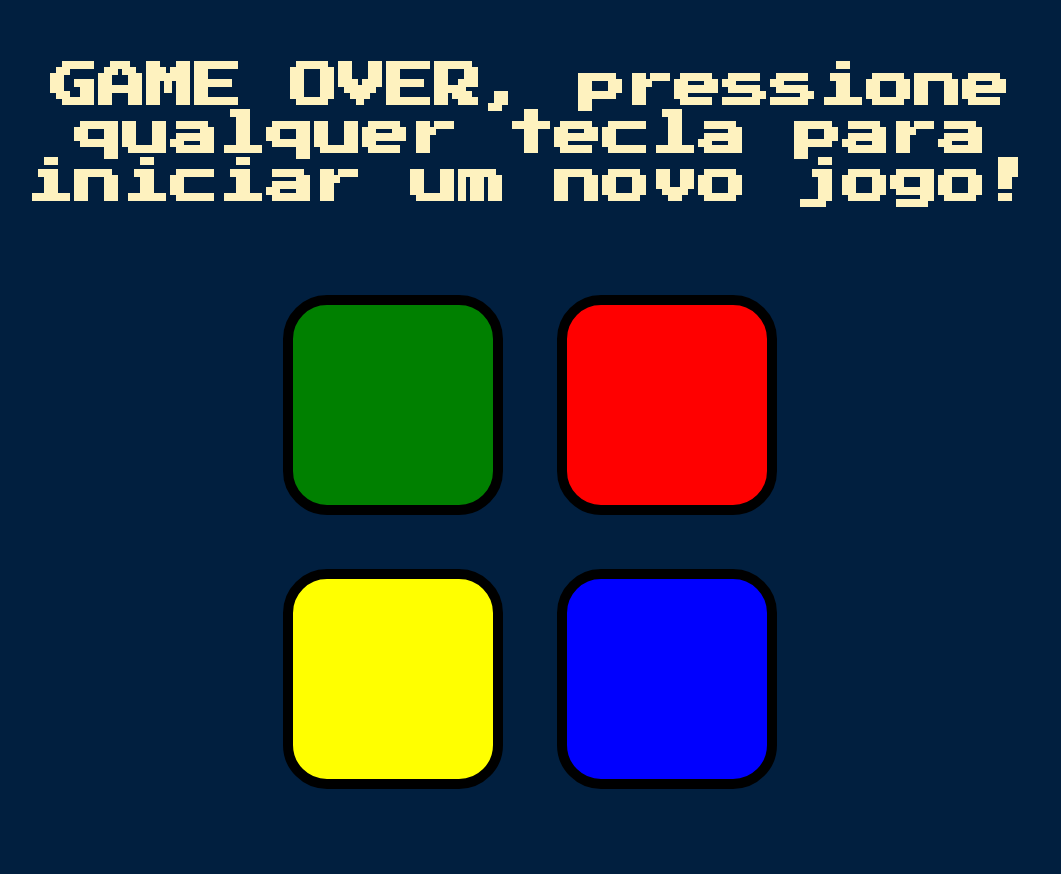
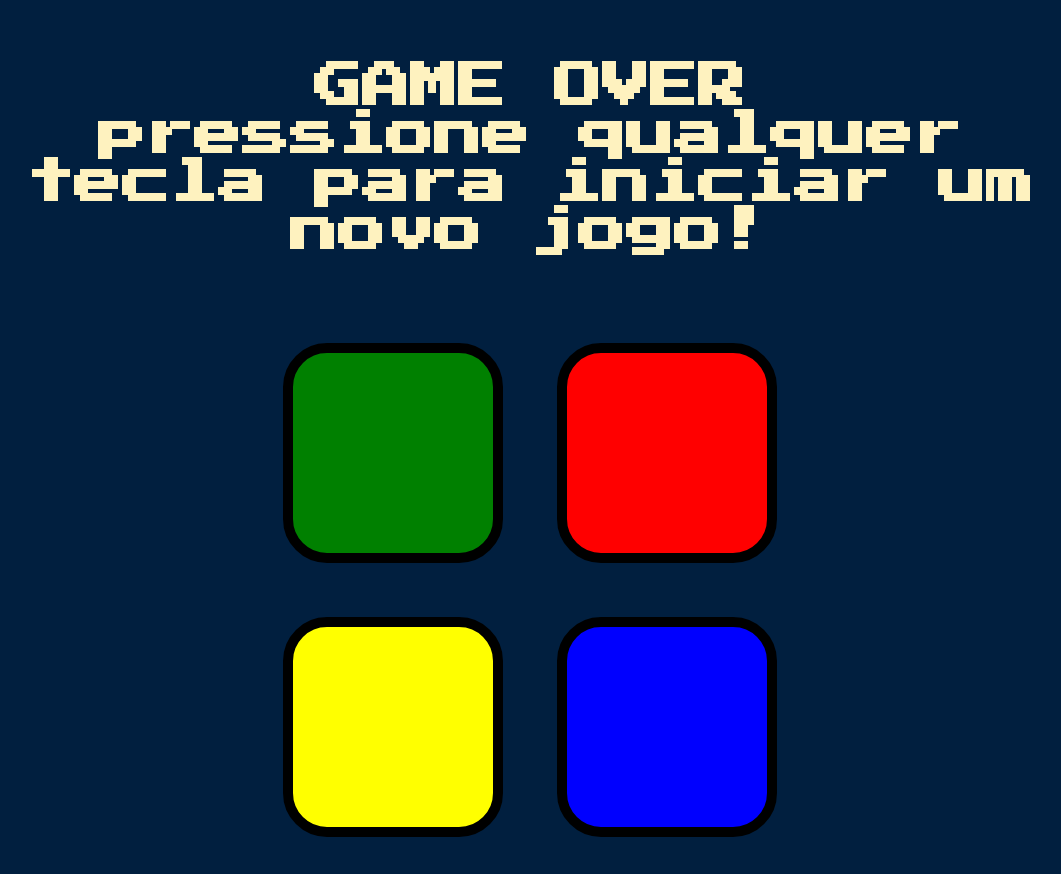
Before and after one commit to CaetanoRJ/Web-Development-Bootcamp, a plain HTML site: page 14_jquerry Simon Game/index.html in a window 1280 px wide. Both pictures are taken after a click on the element 503 px from the left and 405 px from the top of the page. Shown: the whole page, without its empty margins (110-1171 px from the left). Before the commit the page ends 826 px from the top, so only its background shows below. Drawn offline with nearby package versions, Linux system fonts and the light colour scheme.

Commit message:
revisando codigo final do simon game

```diff
--- a/14_jquerry Simon Game/game.js
+++ b/14_jquerry Simon Game/game.js
@@ -40,9 +40,6 @@ function nextSequence() {
     $("#" + randomChosenColour).fadeIn(100).fadeOut(100).fadeIn(100);
     playSound(randomChosenColour);
     userClickedPattern = []
-    /*   animatePress(randomChosenColour); */
-
-
 
 }
 
@@ -53,7 +50,7 @@ function checkAnswer(elementoDoArray) {
         if (userClickedPattern.length === gamePattern.length) {
             setTimeout(function () {
                 nextSequence();
-            }, 700);
+            }, 800);
 
 
         }
@@ -62,7 +59,7 @@ function checkAnswer(elementoDoArray) {
         $("body").addClass("game-over")
         setTimeout(function () {
             removeGameOver();
-        }, 700);
+        }, 1250);
         resetGame()
     }
 
@@ -78,7 +75,7 @@ function resetGame() {
     userClickedPattern = [];
     iniciaJogo = true;
     level = 0;
-    $("#level-title").text("GAME OVER,  pressione qualquer tecla para iniciar um novo jogo!");
+    $("#level-title").html("GAME OVER <br/>  pressione qualquer tecla para iniciar um novo jogo!");
 
 }
 
--- a/14_jquerry Simon Game/index.html
+++ b/14_jquerry Simon Game/index.html
@@ -9,7 +9,7 @@
 </head>
 
 <body>
-  <h1 id="level-title">Presione qualquer tecla para iniciar o Simon GAME</h1>
+  <h1 id="level-title">Presione qualquer tecla para iniciar o Simon Game</h1>
   <div class="container">
     <div lass="row">
 
```
